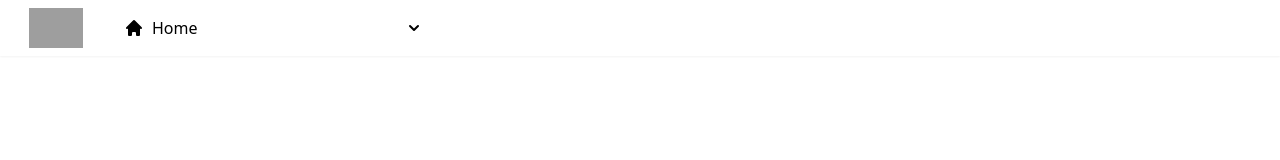
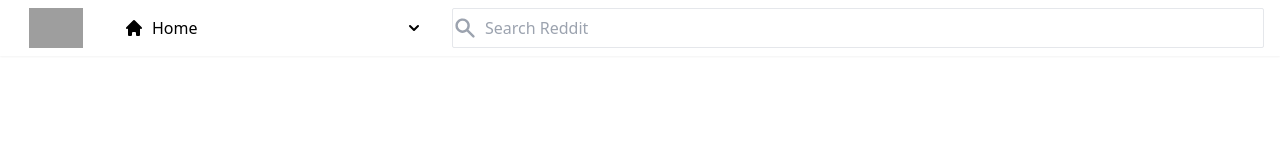
Before and after one commit to Monles/reddit-clone, a Next.js app: page / in a window 1280 px wide. Shown: the top 160 px of the page. Built offline with nearby package versions, Linux system fonts and the light colour scheme; grey boxes are pictures that could not be loaded.

Commit message:
search bar

```diff
--- a/components/Header.tsx
+++ b/components/Header.tsx
@@ -25,6 +25,12 @@
         <p className="ml-2 hidden flex-1 lg:inline">Home</p>
         <ChevronDownIcon className="h-5 w-5" />
       </div>
+
+      <form className="flex flex-1 items-center space-x-2 rounded-sm border border-gray-200">
+        <SearchIcon className="h-6 w-6 text-gray-400" />
+        <input type="text" placeholder="Search Reddit" />
+        <button type="submit" hidden />
+      </form>
     </div>
   )
 }
--- a/pages/index.tsx
+++ b/pages/index.tsx
@@ -7,7 +7,7 @@
   return (
     <div className="">
       <Head>
-        <title>Rediit 2.0</title>
+        <title>Reddit 2.0</title>
       </Head>
       <Header />
     </div>
```
